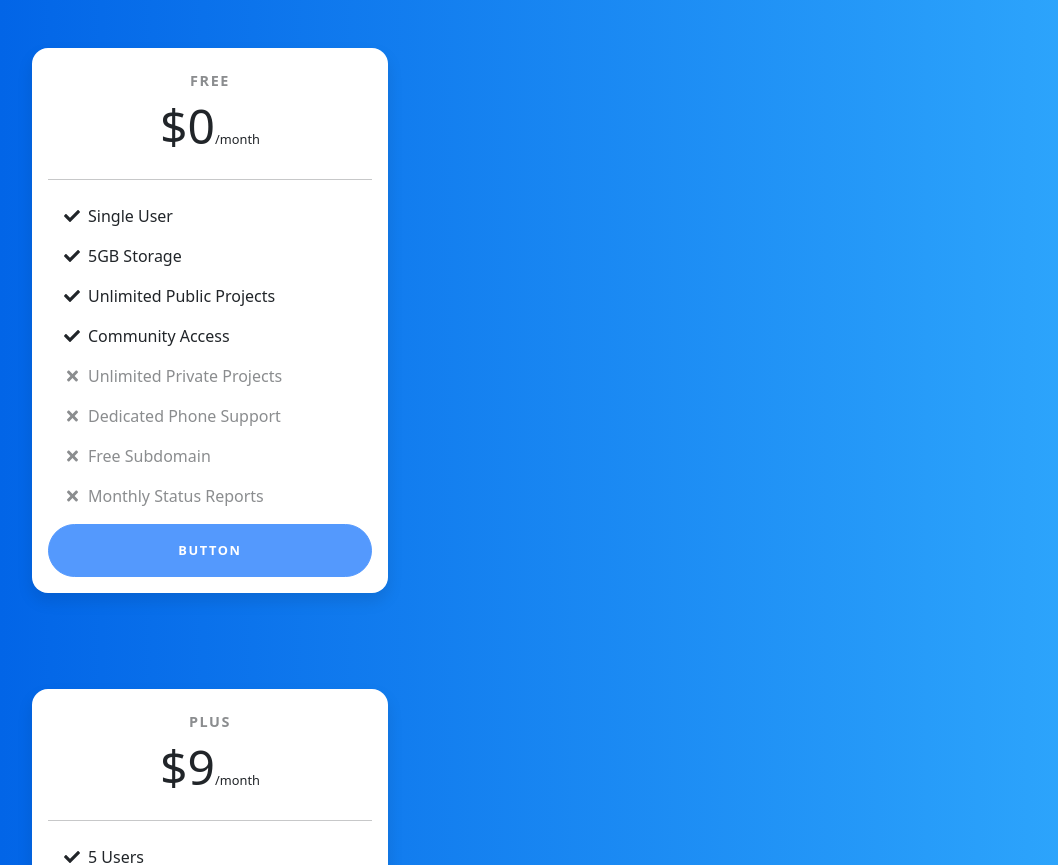
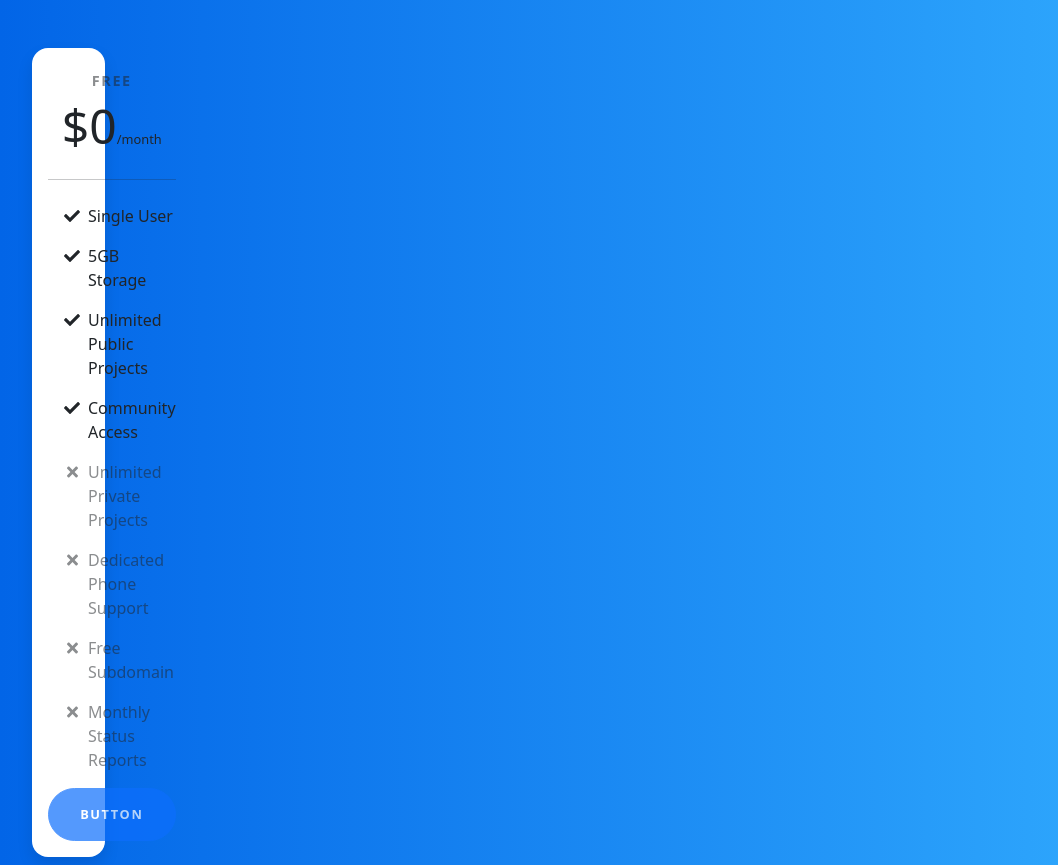
Before and after one commit to SushankSinha/React-Price-Cart-task1, a React (Create React App) app: page / in a window 1280 px wide. Shown: the top 865 px of the page, without its empty margins (50-1108 px from the left). Built offline with nearby package versions, Linux system fonts and the light colour scheme.

Commit message:
Update Template.js

```diff
--- a/src/Components/Template.js
+++ b/src/Components/Template.js
@@ -4,11 +4,11 @@ import Unchecked from "./Unchecked";
 
 function Template(props) {
   return (
-    <section className="pricing py-5">
-      <div className="container">
+    <section className="pricing py-5" >
+      <div className="container" style = {{display : "flex", flexDirection : "row"}}>
         <div className="row" style = {{display : "flex", flexDirection : "row"}}>
-          <div className="col-lg-4">
-            <div className="card mb-5 mb-lg-0">
+          <div className="col-lg-4" style = {{display : "flex", flexDirection : "row"}}>
+            <div className="card mb-5 mb-lg-0" style = {{display : "flex", flexDirection : "row"}}>
               <div className="card-body">
                 <h5 className="card-title text-muted text-uppercase text-center">
                   {props.type}
```
